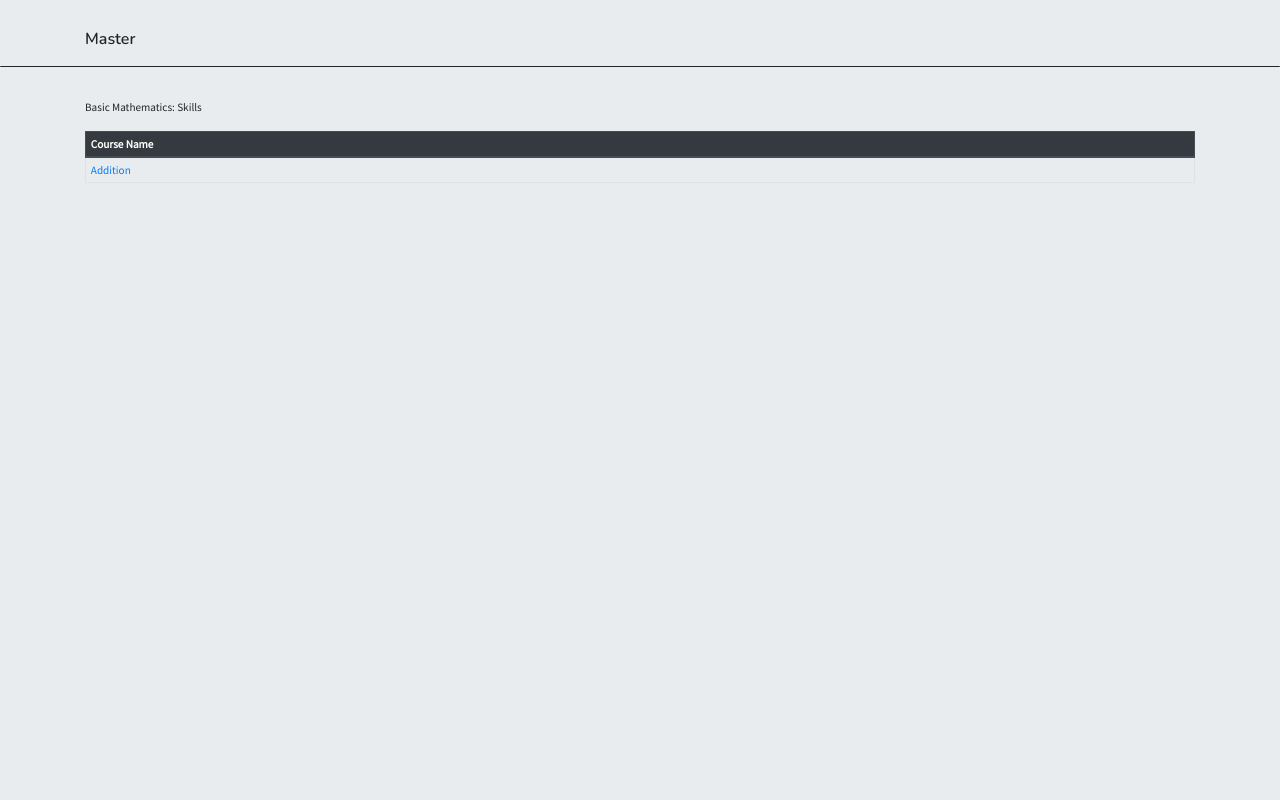
After one commit to CodeApprenticeRai/master, a Django app: page /course/1 in a window 1280 px wide. The commit adds this page. Run offline with Django 3.2, Linux system fonts and the light colour scheme; data comes from the database, SQL or seed files in the repository; some libraries are stand-ins or nearby versions.

Commit message:
insturctor view skill render

```diff
--- /dev/null
+++ b/master/app/templates/app/instructor_view_course_skills.html
@@ -0,0 +1,80 @@
+<html>
+  <head>
+    <title>Master: {{ course.name }}</title>
+    <meta name="viewport" content="width=device-width, initial-scale=1">
+
+    <!-- CSS only -->
+    <link rel="stylesheet" href="https://stackpath.bootstrapcdn.com/bootstrap/4.5.0/css/bootstrap.min.css" integrity="sha384-9aIt2nRpC12Uk9gS9baDl411NQApFmC26EwAOH8WgZl5MYYxFfc+NcPb1dKGj7Sk" crossorigin="anonymous">
+
+    <!-- JS, Popper.js, and jQuery -->
+    <script src="https://code.jquery.com/jquery-3.5.1.slim.min.js" integrity="sha384-DfXdz2htPH0lsSSs5nCTpuj/zy4C+OGpamoFVy38MVBnE+IbbVYUew+OrCXaRkfj" crossorigin="anonymous"></script>
+    <script src="https://cdn.jsdelivr.net/npm/popper.js@1.16.0/dist/umd/popper.min.js" integrity="sha384-Q6E9RHvbIyZFJoft+2mJbHaEWldlvI9IOYy5n3zV9zzTtmI3UksdQRVvoxMfooAo" crossorigin="anonymous"></script>
+    <script src="https://stackpath.bootstrapcdn.com/bootstrap/4.5.0/js/bootstrap.min.js" integrity="sha384-OgVRvuATP1z7JjHLkuOU7Xw704+h835Lr+6QL9UvYjZE3Ipu6Tp75j7Bh/kR0JKI" crossorigin="anonymous"></script>
+
+    <!-- Custom Fonts-->
+    <link href="https://fonts.googleapis.com/css2?family=Nunito:wght@600&family=Open+Sans&family=Source+Sans+Pro&display=swap" rel="stylesheet">
+
+    <style>
+
+
+    .master-symbol {
+      font-family: 'Nunito';
+    }
+
+    body {
+      background-color: #e9ecef;
+      font-family: 'Source Sans Pro', sans-serif;
+      font-size: 0.7rem;
+      height: 100%;
+      width: 100%;
+    }
+
+    #site-header {
+      font-size: 1rem;
+      padding-top: 1.7rem;
+      padding-bottom: 0.9rem;
+      border-bottom: 1px solid;
+      border-radius: 1px;
+    }
+
+    .table-section {
+      padding-top: 2rem;
+    }
+
+    .common-text {
+      font-family: 'Source Sans Pro', sans-serif;
+      font-size: 0.7rem;
+    }
+    .site-table-header {
+      border-top: 1px solid;
+      border-radius: 1px;
+    }
+    </style>
+
+  </head>
+  <body>
+      <div id='site-wrapper'>
+        <div id="site-header" class=""><div class="container master-symbol">Master</div></div>
+          <div id=""  class="container page-content">
+
+            <div class="table-section" >
+              <p>{{course.name}}: Skills</p>
+              <table class="table table-bordered common-text table-sm">
+                <thead class="thead-dark site-table-header">
+                <tr>
+                  <th scope="col">Course Name</th>
+                </tr>
+                </thead>
+                {% for skill in skills  %}
+                <tr>
+                  <td><a href="">{{skill.name}}</a></td>
+                </tr>
+                {% endfor %}
+              </table>
+            </div>
+
+          </div>
+        </div>
+      </div>
+  </body>
+</html>
--- a/master/app/templates/app/instructor_course_view.html
+++ b/master/app/templates/app/instructor_view_courses.html
@@ -15,7 +15,6 @@
     <link href="https://fonts.googleapis.com/css2?family=Nunito:wght@600&family=Open+Sans&family=Source+Sans+Pro&display=swap" rel="stylesheet">
 
     <style>
-
 
     .master-symbol {
       font-family: 'Nunito';
@@ -59,7 +58,7 @@
 
           <div class="table-section" >
             <p>Courses</p>
-              <table class="table table-bordered common-text">
+            <table class="table table-bordered common-text table-sm">
               <thead class="thead-dark site-table-header">
               <tr>
                 <th scope="col">Course Name</th>
@@ -67,7 +66,7 @@
               </thead>
               {% for course in courses  %}
               <tr>
-                  <td><a href="">{{course.name}}</a></td>
+                <td><a href="{% url 'instructor_view_course_skills' course_id=course.id  %}">{{course.name}}</a></td>
               </tr>
               {% endfor %}
             </table>
@@ -75,6 +74,5 @@
 
         </div>
       </div>
-      </div>
   </body>
 </html>
--- a/master/app/urls.py
+++ b/master/app/urls.py
@@ -5,5 +5,6 @@ from . import views
 urlpatterns = [
     path('', views.index, name='index'),
     path('challenge/<int:challenge_id>/', views.challenge, name="challenge"),
-    path('courses/<int:instructor_id>', views.instructor_course_view, name="instructor_course_view")
+    path('courses/<int:instructor_id>', views.instructor_view_courses, name="instructor_view_courses"), # !! needs to be changed, use sesisons
+    path('course/<int:course_id>', views.instructor_view_course_skills, name="instructor_view_course_skills") # !! variable names should also be changed
 ]
--- a/master/app/views.py
+++ b/master/app/views.py
@@ -1,6 +1,6 @@
 from django.http import HttpResponse
 from django.shortcuts import render
-from .models import User, Course, InstructorRole, Challenge, Question, QuestionChoice
+from .models import *
 import app.forms
 
 def index(request):
@@ -18,7 +18,9 @@ def challenge(request, challenge_id):
 
     return render(request, 'app/challenge.html', context)
 
-def instructor_course_view(request, instructor_id):
+# !! For now ( until moving to sessions ) : Given an instructor_id,
+# return tablelists of all courses that user is an instructor of
+def instructor_view_courses(request, instructor_id):
     # get instructor object
     instructor_obj = User.objects.get(id=instructor_id)
 
@@ -27,8 +29,19 @@ def instructor_course_view(request, instructor_id):
 
     # add courses to context
     context = {
-        "insturctor": instructor_obj,
+        "instructor": instructor_obj,
         "courses": courses_led_by_instructor
     }
 
-    return render(request, 'app/instructor_course_view.html', context)
+    return render(request, 'app/instructor_view_courses.html', context)
+
+def instructor_view_course_skills(request, course_id):
+    course_obj = Course.objects.get(id=course_id)
+    skills = Skill.objects.filter(parent_course=course_obj)
+
+    context={
+        "course": course_obj,
+        "skills": skills
+    }
+
+    return render (request, 'app/instructor_view_course_skills.html', context)
```
Lines whose indentation alone changed are shown as unchanged.
